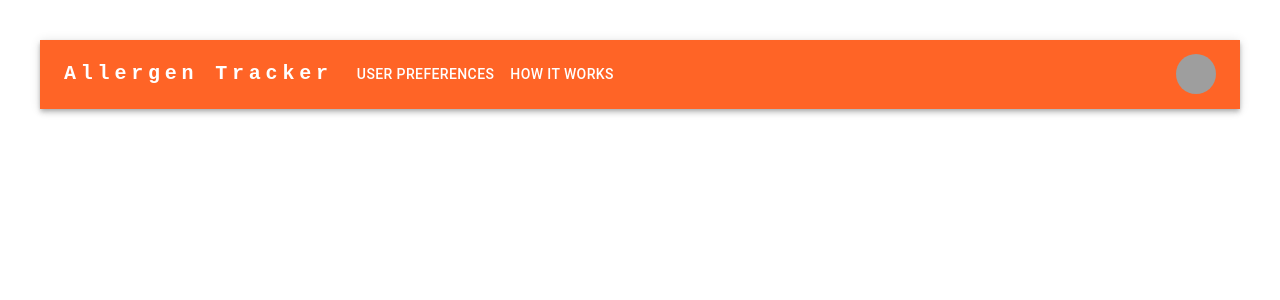
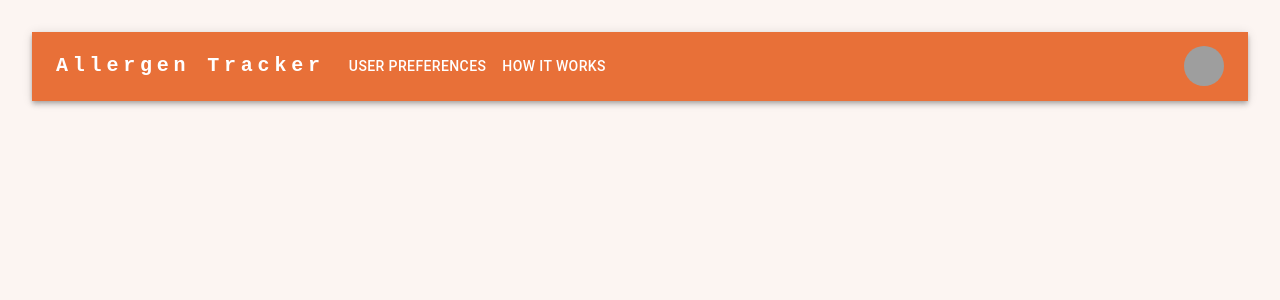
Before and after one commit to jompsku/dw3s-allergentracker, a React (Vite) app in the folder frontend/: page / in a window 1280 px wide. Shown: the top 300 px of the page. Built offline with nearby package versions, Linux system fonts and the light colour scheme; grey boxes are pictures that could not be loaded.

Commit message:
added background color

```diff
--- /dev/null
+++ b/frontend/src/App.css
@@ -0,0 +1,3 @@
+body {
+  margin: 0;
+}
--- a/frontend/src/App.jsx
+++ b/frontend/src/App.jsx
@@ -1,9 +1,11 @@
 import { Typography, Box } from "@mui/material";
 import Header from "./components/Header";
+import "./App.css";
+
 
 const App = () => {
   return (
-    <Box sx={{ padding: "2rem" }}>
+    <Box sx={{ padding: "2rem", backgroundColor: "#fcf5f2", height: "100vh" }}>
       <Header/>
     </Box>
   );
--- a/frontend/src/components/Header.jsx
+++ b/frontend/src/components/Header.jsx
@@ -31,7 +31,7 @@ function Header() {
   }
 
   return (
-    <AppBar position="static" sx={{ backgroundColor: "#ff6426" }}>
+    <AppBar position="static" sx={{ backgroundColor: "#e87038" }}>
       <Container maxWidth="xl">
         <Toolbar disableGutters>
           <Typography
```
